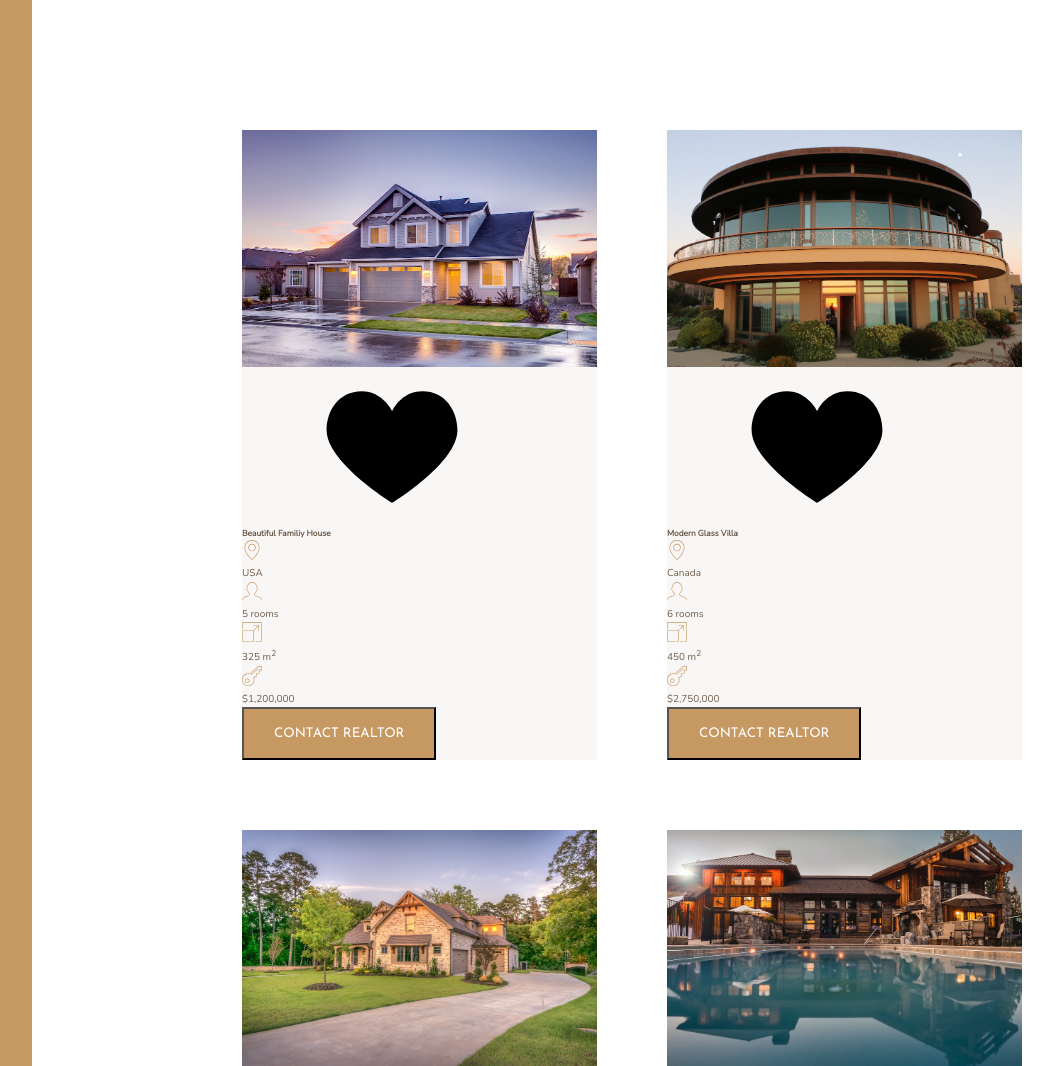
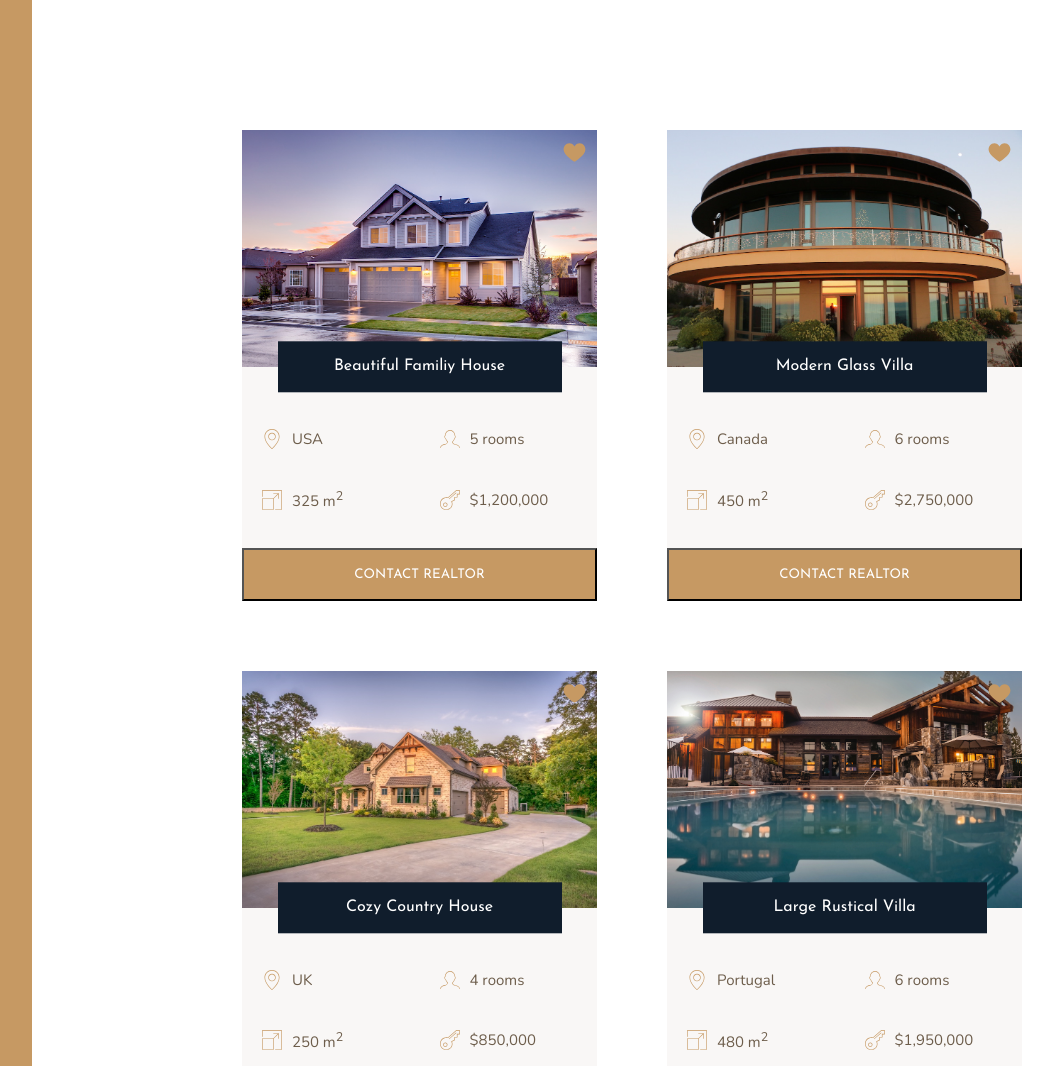
Before and after one commit to TudorTacal/nexter-css-grid, a website: page index.html in a window 1280 px wide. Shown: the part 1840-2906 px from the top of the page, without its empty margins (48-1101 px from the left). Drawn offline with nearby package versions, Linux system fonts and the light colour scheme.

Commit message:
Finish the homes section

```diff
--- a/sass/_homes.scss
+++ b/sass/_homes.scss
@@ -10,30 +10,69 @@
 .home {
   background-color: $color-grey-light-1;
 
+  display: grid;
+  grid-template-columns: repeat(2, 1fr);
+  grid-row-gap: 3.5rem;
+
   &__img {
     width: 100%;
+    grid-row: 1 / 2;
+    grid-column: 1 / -1;
+    z-index: 1;
   }
 
   &__like {
-
+    grid-row: 1 / 2;
+    grid-column: 2 / 3;
+    fill: $color-primary;
+    height: 2.5rem;
+    width: 2.5rem;
+    z-index: 2;
+    justify-self: end;
+    margin: 1rem;
   }
 
   &__name {
+    grid-row: 1 / 2;
+    grid-column: 1 / -1;
+    width: 80%;
+    justify-self: center;
+    align-self: end;
+    z-index: 10;
 
+    font-family: $font-display;
+    font-size: 1.6rem;
+    text-align: center;
+    padding: 1.25rem;
+    background-color: $color-secondary;
+    color: #fff;
+    font-weight: 400;
+    transform: translateY(50%);
+  }
+
+  &__location,
+  &__rooms {
+    margin-top: 2.5rem;
   }
 
   &__location,
   &__rooms,
   &__area,
   &__price {
+    font-size: 1.5rem;
+    margin-left: 2rem;
+    display: flex;
+    align-items: center;
+
     svg {
       fill: $color-primary;
       height: 2rem;
       width: 2rem;
-    }
-
-    p {
-
+      margin-right: 1rem;
     }
   }
+
+  &__btn {
+    grid-column: 1 / -1;
+  }
 }
```
Also changed, not shown: css/style.css.
